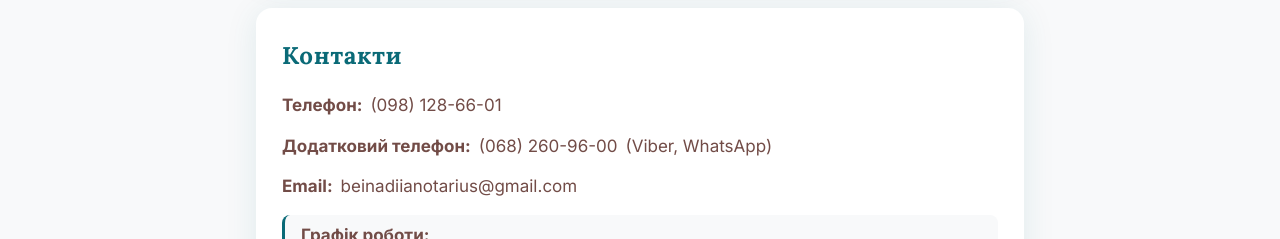
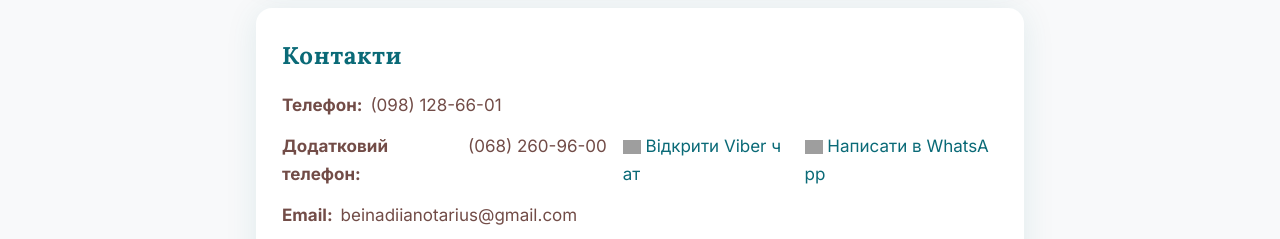
Before and after one commit to notariatlviv/notariatlviv.github.io, a plain HTML site: page index.html in a window 1280 px wide. Shown: the part 2380-2619 px from the top of the page. Drawn offline with Linux system fonts and the light colour scheme; grey boxes are pictures that could not be loaded.

Commit message:
Update index.html

```diff
--- a/index.html
+++ b/index.html
@@ -572,7 +572,20 @@
 
             <ul class="info-list contact-block">
     <li><b>Телефон:</b> <a href="tel:+380981286601" style="white-space: nowrap;">(098) 128-66-01</a></li>
-    <li><b>Додатковий телефон:</b> <a href="tel:+380682609600" style="white-space: nowrap;">(068) 260-96-00</a> (Viber, WhatsApp)</li>
+    <li>
+        <b>Додатковий телефон:</b>
+        <a href="tel:+380682609600" style="white-space: nowrap;">(068) 260-96-00</a>
+        <span style="margin-left: 8px;">
+            <a href="viber://chat?number=%2B380682609600" style="color:#0a6a77; text-decoration:none;" target="_blank">
+                <img src="https://cdn.jsdelivr.net/gh/simple-icons/simple-icons/icons/viber.svg" alt="Viber" style="width:18px;vertical-align:middle;"> Відкрити Viber чат
+            </a>
+        </span>
+        <span style="margin-left: 8px;">
+            <a href="https://wa.me/380682609600" style="color:#0a6a77; text-decoration:none;" target="_blank">
+                <img src="https://cdn.jsdelivr.net/gh/simple-icons/simple-icons/icons/whatsapp.svg" alt="WhatsApp" style="width:18px;vertical-align:middle;"> Написати в WhatsApp
+            </a>
+        </span>
+    </li>
     <li><b>Email:</b> <a href="mailto:beinadiianotarius@gmail.com" style="white-space: nowrap;">beinadiianotarius@gmail.com</a></li>
 </ul>
 
```
